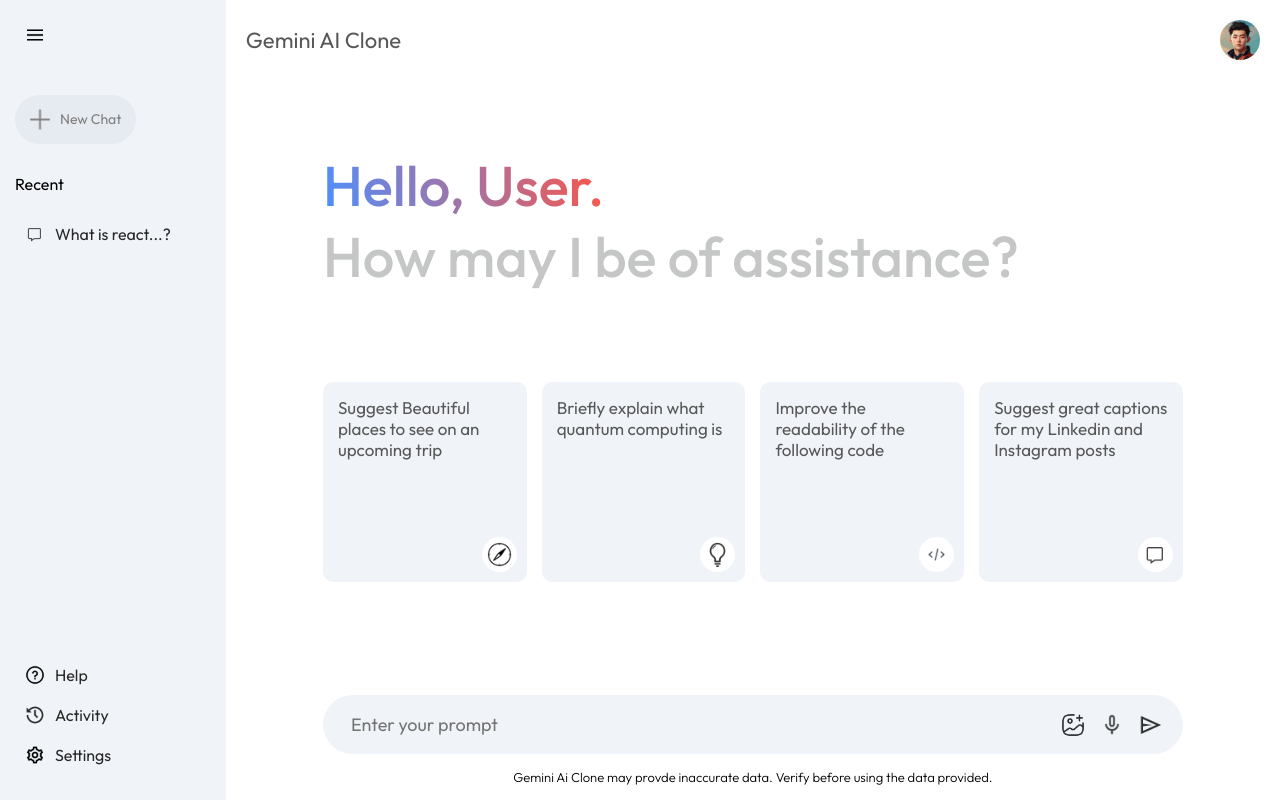
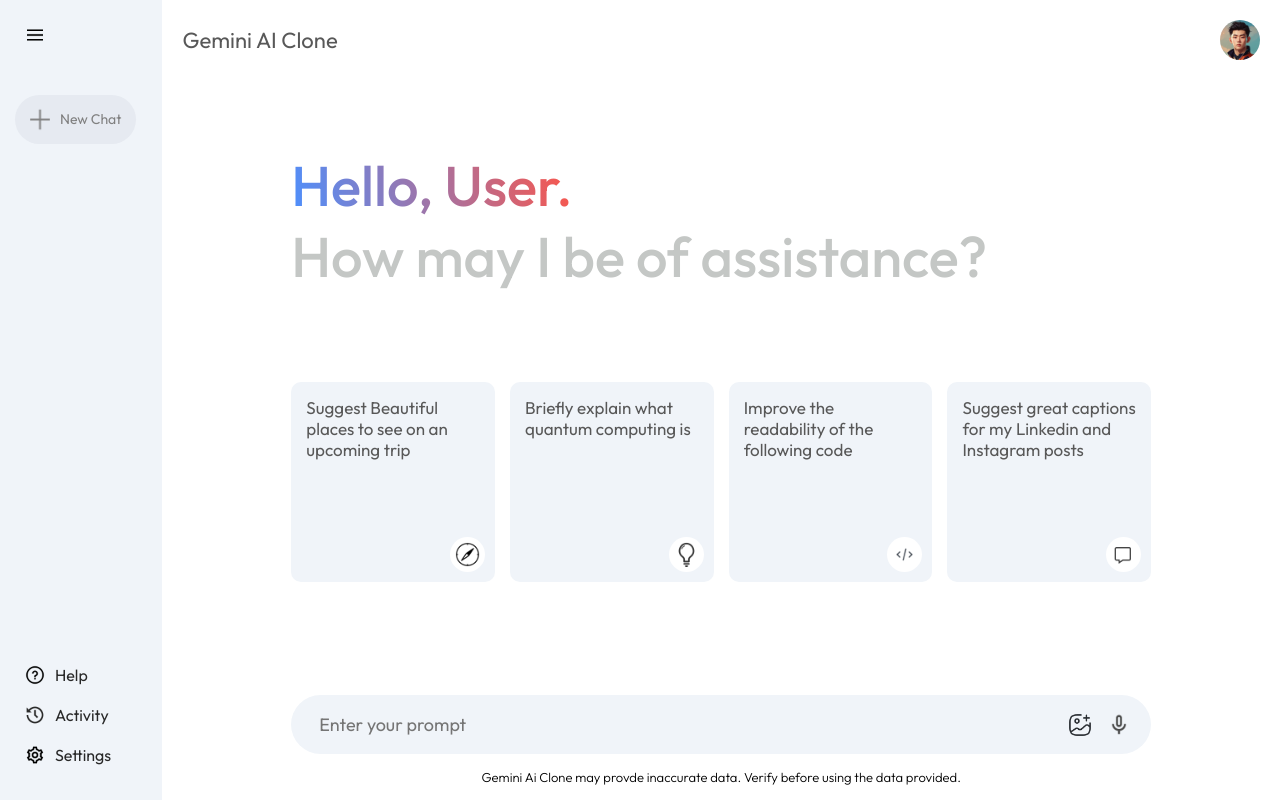
Before and after one commit to bkantwi-vercel/gemini-clone, a React (Vite) app: page / in a window 1280 px wide. Built offline with nearby package versions, Linux system fonts and the light colour scheme.

Commit message:
closed on project

```diff
--- a/src/components/Main/Main.css
+++ b/src/components/Main/Main.css
@@ -121,7 +121,7 @@
 
 .result {
     padding: 0px 5%;
-    max-height: 70vh;
+    max-height: 80vh;
     overflow-y: scroll;
 }
 
@@ -185,3 +185,24 @@
     font-weight: 300;
     line-height: 1.8;
 }
+
+@media (max-width:600px)
+{
+    .main-bottom input
+    {
+        flex: none;
+        width: 150px;
+    };
+    .main-bottom img
+    {
+        width: 20px;
+    }
+    .search-box
+    {
+        padding: 5px 10px;
+    }
+    .search-box div
+    {
+        gap: 5px;
+    }
+}
--- a/src/components/Main/Main.tsx
+++ b/src/components/Main/Main.tsx
@@ -67,7 +67,7 @@
                         <div>
                             <img src={assets.gallery_icon} alt="" />
                             <img src={assets.mic_icon} alt="" />
-                            <img onClick={() => onSent()} src={assets.send_icon} alt="" />
+                            {input?<img onClick={() => onSent()} src={assets.send_icon} alt="" />:null}
                         </div>
                     </div>
                     <p className="bottom-info">
--- a/src/components/Sidebar/Sidebar.css
+++ b/src/components/Sidebar/Sidebar.css
@@ -38,6 +38,7 @@
 {
     display: flex;
     flex-direction: column;
+    animation: fadeIn 1.5s;
 }
 
 .sidebar .recent-title
@@ -74,3 +75,10 @@
     padding-right: 10px;
     cursor: pointer;
 }
+
+@media (max-width:600px) {
+    .sidebar
+    {
+        display: none;
+    }
+}
--- a/src/components/Sidebar/Sidebar.tsx
+++ b/src/components/Sidebar/Sidebar.tsx
@@ -1,27 +1,41 @@
-import React, { useState } from 'react'
+import React, { useContext, useState } from 'react'
 import './Sidebar.css'
 import { assets } from '../../assets/assets'
+import { Context } from '../../context/Context'
 
 const Sidebar = () => {
 
     const [extended, setExtended] = useState(true)
+    const { onSent, previousPrompt, setRecentPrompt, newChat } = useContext(Context)
+
+    const loadPrompt = async (prompt) => {
+        setRecentPrompt(prompt)
+        await onSent(prompt)
+    }
 
     return (
         <div className='sidebar'>
             <div className="top">
                 <img onClick={() => setExtended(prev => !prev)} className='menu' src={assets.menu_icon} alt='' />
-                <div className="new-chat">
+                <div onClick={() => newChat()} className="new-chat">
                     <img src={assets.plus_icon} alt="" />
                     {extended ? <p>New Chat</p> : null}
                 </div>
                 {extended ?
                     <div className="recent">
                         <p className="recent-title">Recent</p>
-                        <div className="recent-entry">
-                            <img src={assets.message_icon} alt="" />
-                            <p>What is react...?</p>
-                        </div>
+                        {previousPrompt && previousPrompt.length > 0 ? (
+                            previousPrompt.map((item, index) => (
+                                <div onClick={() =>loadPrompt(item)} className="recent-entry" key={index}>
+                                    <img src={assets.message_icon} alt="" />
+                                    <p>{item.slice(0,18)} ...</p>
+                                </div>
+                            ))
+                        ) : (
+                            <p>No recent prompts</p>
+                        )}
                     </div>
+
                     : null
                 }
             </div>
--- a/src/context/Context.tsx
+++ b/src/context/Context.tsx
@@ -18,16 +18,28 @@
         }, 75 * index)
     }
 
+    const newChat = () => {
+        setLoading(false),
+        setShowResult(false)
+    }
+
     const onSent = async (prompt) => {
 
         setResultData("")
         setLoading(true)
         setShowResult(true)
-        setRecentPrompt(input)
-        setPrevPrompts(prev=>[...prev,input])
-        const response = await runChat(input)
+        let response;
+        if (prompt !== undefined) {
+            response = await runChat(prompt)
+            setRecentPrompt(prompt)
+        }else{
+            setPreviousPrompt(prev=>[...prev,input])
+            setRecentPrompt(input)
+            response = await runChat(input)
+        }
+
         let responseArray = response.split("**");
-        let newResponse;
+        let newResponse = "";
         for (let i = 0; i < responseArray.length; i++) {
             if (i === 0 || i % 2 !== 1) {
                 newResponse += responseArray[i];
@@ -60,6 +72,7 @@
         resultData,
         input,
         setInput,
+        newChat,
     }
 
     return (
--- a/src/index.css
+++ b/src/index.css
@@ -10,4 +10,17 @@
 #root{
   min-height: 100vh;
   display: flex;
+  animation: fadeIn 1.5s;
 }
+
+@keyframes fadeIn
+{
+  0%
+  {
+    opacity: 0;
+  }
+  100%
+  {
+    opacity: 1;
+  }
+}
```
